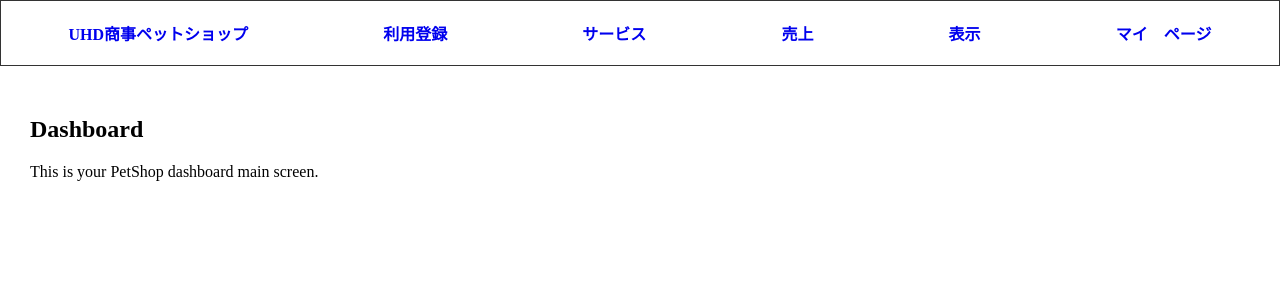
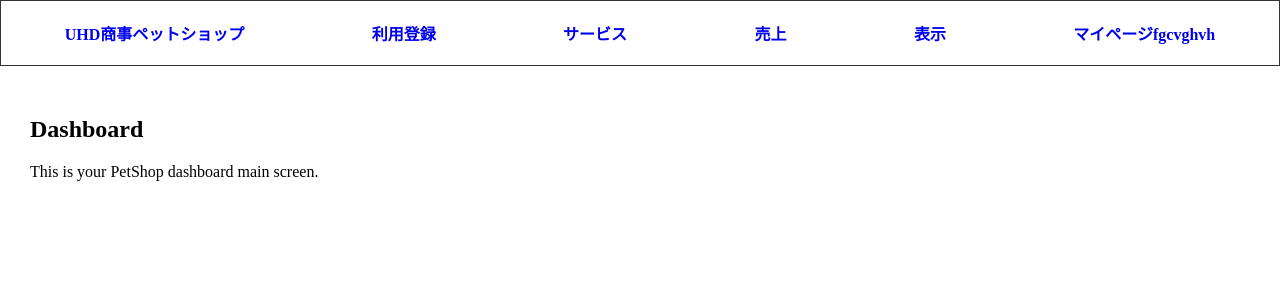
Before and after one commit to shivamkumar1337/PetShop, a PHP site: page /main.php in a window 1280 px wide. Shown: the top 300 px of the page. Run offline with PHP 8.4, Linux system fonts and the light colour scheme.

Commit message:
コミットメッセージ

```diff
--- a/public/main.php
+++ b/public/main.php
@@ -42,7 +42,7 @@
         <a href="#">サービス</a>
         <a href="#">売上</a>
         <a href="#">表示</a>
-        <a href="#">マイ　ページ</a>
+        <a href="#">マイページfgcvghvh</a>
     </nav>
 
     <div class="content">
```
